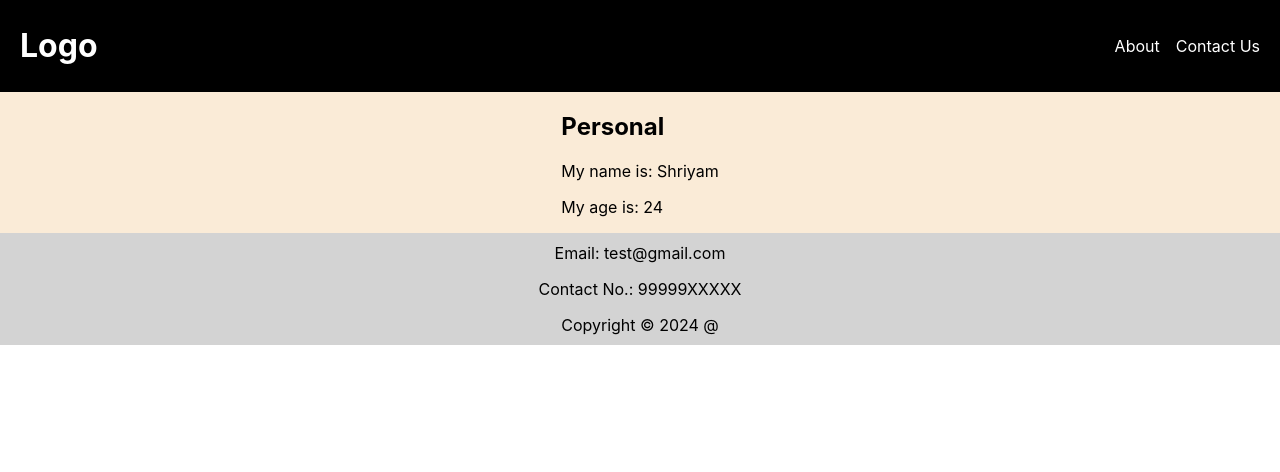
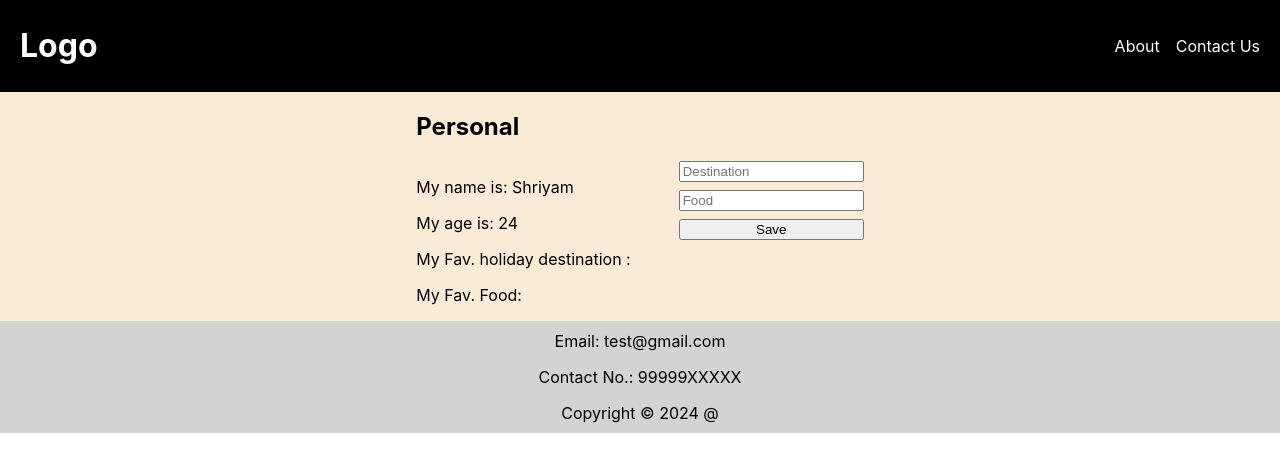
Before and after one commit to syedmuneebhasan/reactpractice, a React (Create React App) app: page / in a window 1280 px wide. Shown: the top 472 px of the page. Built offline with nearby package versions, Linux system fonts and the light colour scheme.

Commit message:
useState in deep

```diff
--- a/src/components/About/About.js
+++ b/src/components/About/About.js
@@ -8,7 +8,6 @@ export const About = () => {
   const [name, setName] = useState("Shriyam");
   const native_place = "Gurgaon";
   console.log(name);
-
   return (
     <div className="about">
       <div>
--- a/src/components/Personal/Personal.js
+++ b/src/components/Personal/Personal.js
@@ -1,15 +1,55 @@
-import React from "react";
-import { Footer } from "../Footer/Footer";
-
-// const Personal = ({ myName, setMyName, age, nativePlace }) => {
-const Personal = ({ myName, age, nativePlace }) => {
+import React, { useState } from "react";
+import "./style.css";
+const Personal = ({ myName, age }) => {
   //   const name = props.name;
   //   const native_place = props.native_place;
 
+  const [fav, setFav] = useState({
+    destination: "",
+    viewDestination: "",
+    food: "",
+    viewFood: "",
+  });
+
+  const handleDestinationChange = (e) => {
+    setFav({ ...fav, destination: e.target.value });
+  };
+
+  const handleFoodChange = (e) => {
+    setFav({ ...fav, food: e.target.value });
+  };
+
+  const handleClick = () => {
+    setFav({
+      ...fav,
+      viewDestination: fav.destination,
+      viewFood: fav.food,
+    });
+  };
+
   return (
-    <div>
-      <p>My name is: {myName}</p>
-      <p>My age is: {age}</p>
+    <div className="personal">
+      <div>
+        <p>My name is: {myName}</p>
+        <p>My age is: {age}</p>
+        <p>My Fav. holiday destination : {fav.viewDestination}</p>
+        <p>My Fav. Food: {fav.viewFood}</p>
+      </div>
+      <div className="inputs">
+        <input
+          type="text"
+          placeholder="Destination"
+          value={fav.destination}
+          onChange={(e) => handleDestinationChange(e)}
+        />
+        <input
+          type="text"
+          placeholder="Food"
+          value={fav.food}
+          onChange={(e) => handleFoodChange(e)}
+        />
+        <button onClick={handleClick}>Save</button>
+      </div>
     </div>
   );
 };
--- a/src/components/Personal/style.css
+++ b/src/components/Personal/style.css
@@ -0,0 +1,10 @@
+.personal {
+    display: flex;
+    gap: 3rem;
+}
+
+.inputs {
+    display: flex;
+    flex-direction: column;
+    gap: 0.5rem;
+}
```
Also changed, not shown: 1 other file (tests, documents, lock files or other folders).
